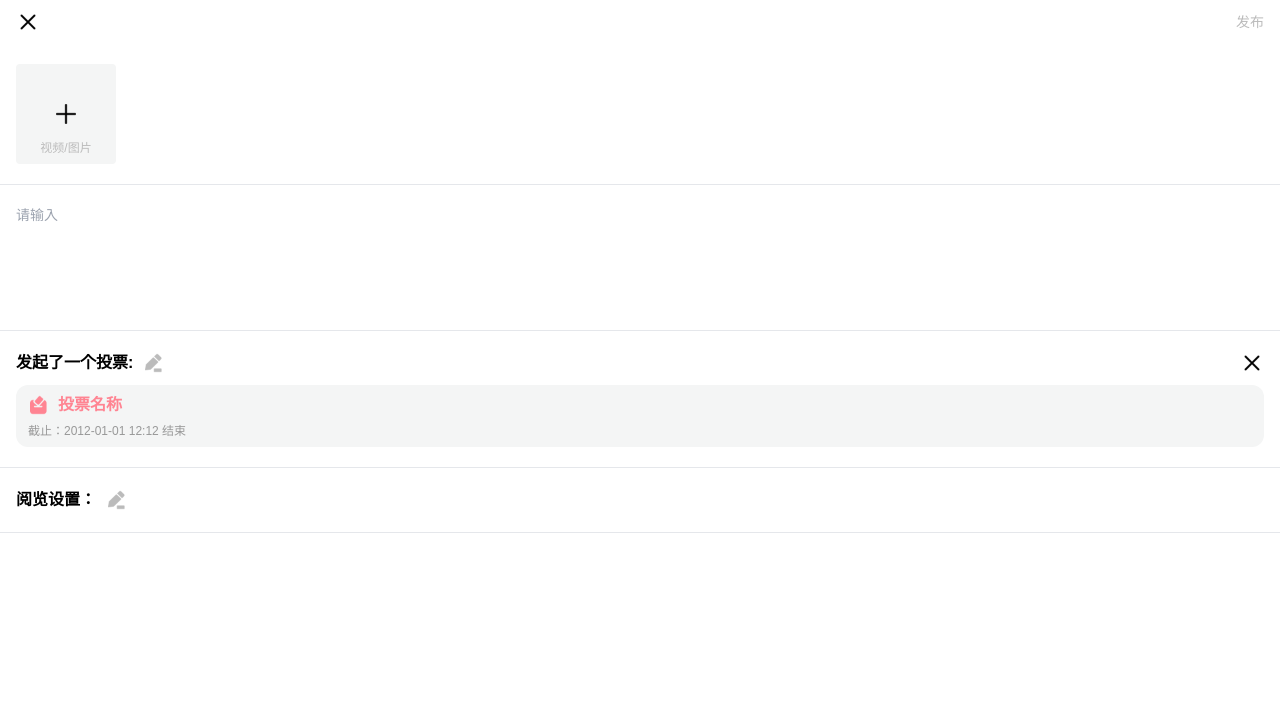
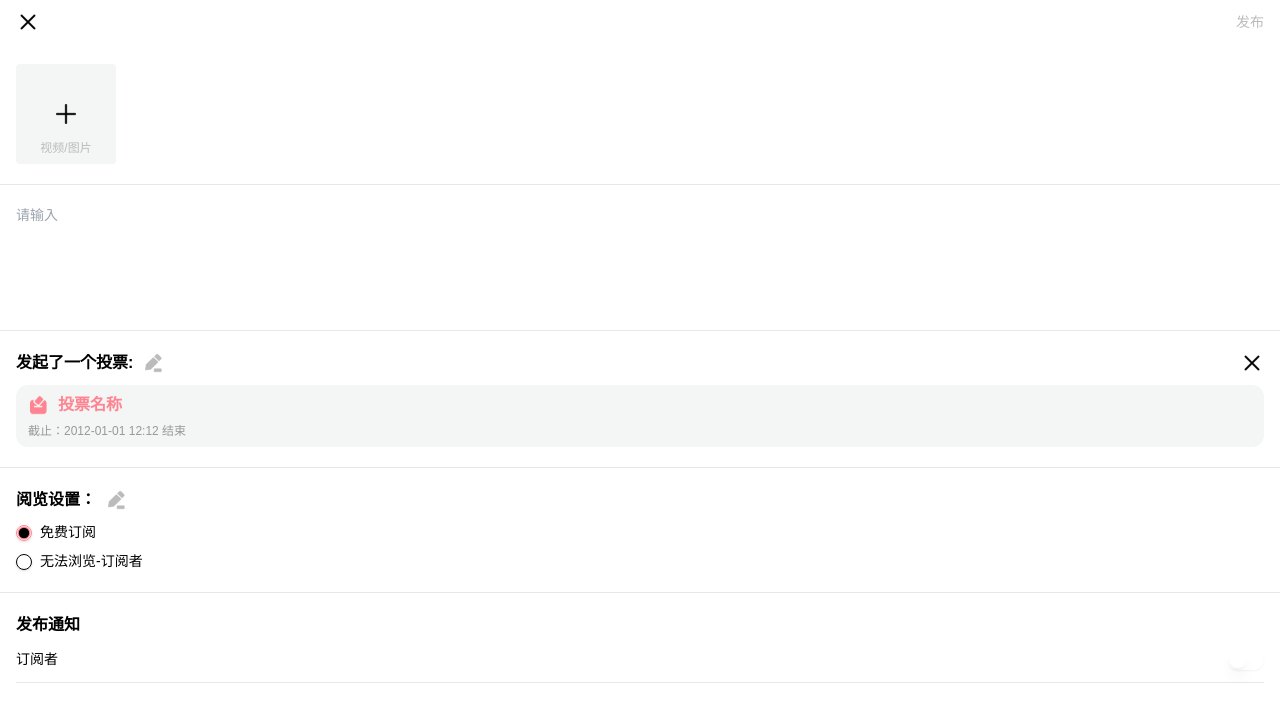
Before and after one commit to doudoumao1031/onlyfans-web, a Next.js app: page /profile/1/draft/edit in a window 1280 px wide. Shown: the top 722 px of the page. Built offline with nearby package versions, Linux system fonts and the light colour scheme.

Commit message:
feat: ui lib and page

```diff
--- a/app/profile/[id]/draft/edit/page.tsx
+++ b/app/profile/[id]/draft/edit/page.tsx
@@ -2,20 +2,26 @@
 import React, {useState} from "react";
 import clsx from "clsx";
 import IconWithImage from "@/components/profile/icon";
+import {RadioGroup, RadioGroupItem} from "@/components/ui/radio-group";
+import {Switch} from "@/components/ui/switch";
+import {useRouter} from "next/navigation";
 
-const ItemEditTitle = ({title}:{title:React.ReactNode}) =>{
+const ItemEditTitle = ({title, showIcon = true}: { title: React.ReactNode, showIcon?: boolean }) => {
     return <div className="flex gap-2.5 items-center">
         <div className="font-bold text-base">{title}</div>
-        <IconWithImage url={"/icons/profile/icon_edit@3x.png"} width={20} height={20} color={'#bbb'}/>
+        {showIcon && <IconWithImage url={"/icons/profile/icon_edit@3x.png"} width={20} height={20} color={'#bbb'}/>}
     </div>
 }
 
 
 export default function Page() {
     const [disabledSubmit] = useState<boolean>(true)
+    const router = useRouter()
     return <div>
         <section className="flex justify-between h-11 items-center pl-4 pr-4 ">
-            <IconWithImage url={"/icons/profile/icon_close@3x.png"} width={24} height={24} color={'#000'}/>
+            <button onTouchEnd={router.back}>
+                <IconWithImage url={"/icons/profile/icon_close@3x.png"} width={24} height={24} color={'#000'}/>
+            </button>
             <button type="button" className={clsx(disabledSubmit ? "text-[#bbb]" : "#000")}>发布</button>
         </section>
 
@@ -36,7 +42,8 @@ export default function Page() {
             </section>
             <section className="mt-2.5 rounded-xl bg-[#F4F5F5] px-3 py-2">
                 <div className="flex gap-2.5 items-center">
-                    <IconWithImage url={"/icons/profile/icon_fans_vote@3x.png"} width={20} height={20} color={'#FF8492'}/>
+                    <IconWithImage url={"/icons/profile/icon_fans_vote@3x.png"} width={20} height={20}
+                                   color={'#FF8492'}/>
                     <span className="font-bold text-main-pink text-base">投票名称</span>
                 </div>
                 <div className="text-xs text-[#999] mt-1.5">截止：2012-01-01 12:12 结束</div>
@@ -44,6 +51,23 @@ export default function Page() {
         </section>
         <section className="pt-5 pb-5 pl-4 pr-4 border-b border-gray-200">
             <ItemEditTitle title={"阅览设置："}/>
+            <RadioGroup defaultValue="option-one" className="mt-2.5">
+                <div className="flex items-center space-x-2">
+                    <RadioGroupItem value="option-one" id="option-one" className="text-main-pink border-main-pink"/>
+                    <label htmlFor="option-one">免费订阅</label>
+                </div>
+                <div className="flex items-center space-x-2">
+                    <RadioGroupItem value="option-two" id="option-two"/>
+                    <label htmlFor="option-two">无法浏览-订阅者</label>
+                </div>
+            </RadioGroup>
+        </section>
+        <section className="pt-5 pb-5 pl-4 pr-4 ">
+            <ItemEditTitle showIcon={false} title={'发布通知'}/>
+            <section className="border-b border-gray-200 flex justify-between items-center py-3">
+                <div>订阅者</div>
+                <Switch></Switch>
+            </section>
         </section>
     </div>
 }
--- a/components/profile/manuscript/manuscript-item.tsx
+++ b/components/profile/manuscript/manuscript-item.tsx
@@ -1,6 +1,7 @@
 // 稿件
 import Image from "next/image";
 import IconWithImage from "@/components/profile/icon";
+import Link from "next/link";
 
 const ShowNumberWithIcon = ({icon, number}: { icon: string, number: number }) => {
     return <section className="flex justify-center flex-col items-center flex-1">
@@ -23,10 +24,10 @@ const ManuscriptActions = ()=>{
             <IconWithImage url={"/icons/profile/icon_fans_data@3x.png"} width={20} height={20} color={"#777"} />
             <span>数据</span>
         </button>
-        <button className="flex-1 flex gap-2 pt-2.5 pb-2.5 text-main-pink">
+        <Link href={"/profile/123/draft/edit"} className="flex-1 flex gap-2 pt-2.5 pb-2.5 text-main-pink">
             <IconWithImage url={"/icons/profile/icon_edit@3x.png"} width={20} height={20} color={"#FF8492"} />
             <span>编辑</span>
-        </button>
+        </Link>
     </section>
 }
 
--- /dev/null
+++ b/components/ui/radio-group.tsx
@@ -0,0 +1,44 @@
+"use client"
+
+import * as React from "react"
+import * as RadioGroupPrimitive from "@radix-ui/react-radio-group"
+import { Circle } from "lucide-react"
+
+import { cn } from "@/lib/utils"
+
+const RadioGroup = React.forwardRef<
+  React.ElementRef<typeof RadioGroupPrimitive.Root>,
+  React.ComponentPropsWithoutRef<typeof RadioGroupPrimitive.Root>
+>(({ className, ...props }, ref) => {
+  return (
+    <RadioGroupPrimitive.Root
+      className={cn("grid gap-2", className)}
+      {...props}
+      ref={ref}
+    />
+  )
+})
+RadioGroup.displayName = RadioGroupPrimitive.Root.displayName
+
+const RadioGroupItem = React.forwardRef<
+  React.ElementRef<typeof RadioGroupPrimitive.Item>,
+  React.ComponentPropsWithoutRef<typeof RadioGroupPrimitive.Item>
+>(({ className, ...props }, ref) => {
+  return (
+    <RadioGroupPrimitive.Item
+      ref={ref}
+      className={cn(
+        "aspect-square h-4 w-4 rounded-full border border-primary text-primary shadow focus:outline-none focus-visible:ring-1 focus-visible:ring-ring disabled:cursor-not-allowed disabled:opacity-50",
+        className
+      )}
+      {...props}
+    >
+      <RadioGroupPrimitive.Indicator className="flex items-center justify-center">
+        <Circle className="h-3.5 w-3.5 fill-primary" />
+      </RadioGroupPrimitive.Indicator>
+    </RadioGroupPrimitive.Item>
+  )
+})
+RadioGroupItem.displayName = RadioGroupPrimitive.Item.displayName
+
+export { RadioGroup, RadioGroupItem }
--- /dev/null
+++ b/components/ui/switch.tsx
@@ -0,0 +1,29 @@
+"use client"
+
+import * as React from "react"
+import * as SwitchPrimitives from "@radix-ui/react-switch"
+
+import { cn } from "@/lib/utils"
+
+const Switch = React.forwardRef<
+  React.ElementRef<typeof SwitchPrimitives.Root>,
+  React.ComponentPropsWithoutRef<typeof SwitchPrimitives.Root>
+>(({ className, ...props }, ref) => (
+  <SwitchPrimitives.Root
+    className={cn(
+      "peer inline-flex h-5 w-9 shrink-0 cursor-pointer items-center rounded-full border-2 border-transparent shadow-sm transition-colors focus-visible:outline-none focus-visible:ring-2 focus-visible:ring-ring focus-visible:ring-offset-2 focus-visible:ring-offset-background disabled:cursor-not-allowed disabled:opacity-50 data-[state=checked]:bg-primary data-[state=unchecked]:bg-input",
+      className
+    )}
+    {...props}
+    ref={ref}
+  >
+    <SwitchPrimitives.Thumb
+      className={cn(
+        "pointer-events-none block h-4 w-4 rounded-full bg-background shadow-lg ring-0 transition-transform data-[state=checked]:translate-x-4 data-[state=unchecked]:translate-x-0"
+      )}
+    />
+  </SwitchPrimitives.Root>
+))
+Switch.displayName = SwitchPrimitives.Root.displayName
+
+export { Switch }
--- a/package.json
+++ b/package.json
@@ -12,7 +12,9 @@
   "dependencies": {
     "@radix-ui/react-dialog": "^1.1.4",
     "@radix-ui/react-label": "^2.1.1",
+    "@radix-ui/react-radio-group": "^1.2.2",
     "@radix-ui/react-slot": "^1.1.1",
+    "@radix-ui/react-switch": "^1.1.2",
     "class-variance-authority": "^0.7.1",
     "clsx": "^2.1.1",
     "lodash": "^4.17.21",
```
Also changed, not shown: 1 other file (tests, documents, lock files or other folders).
